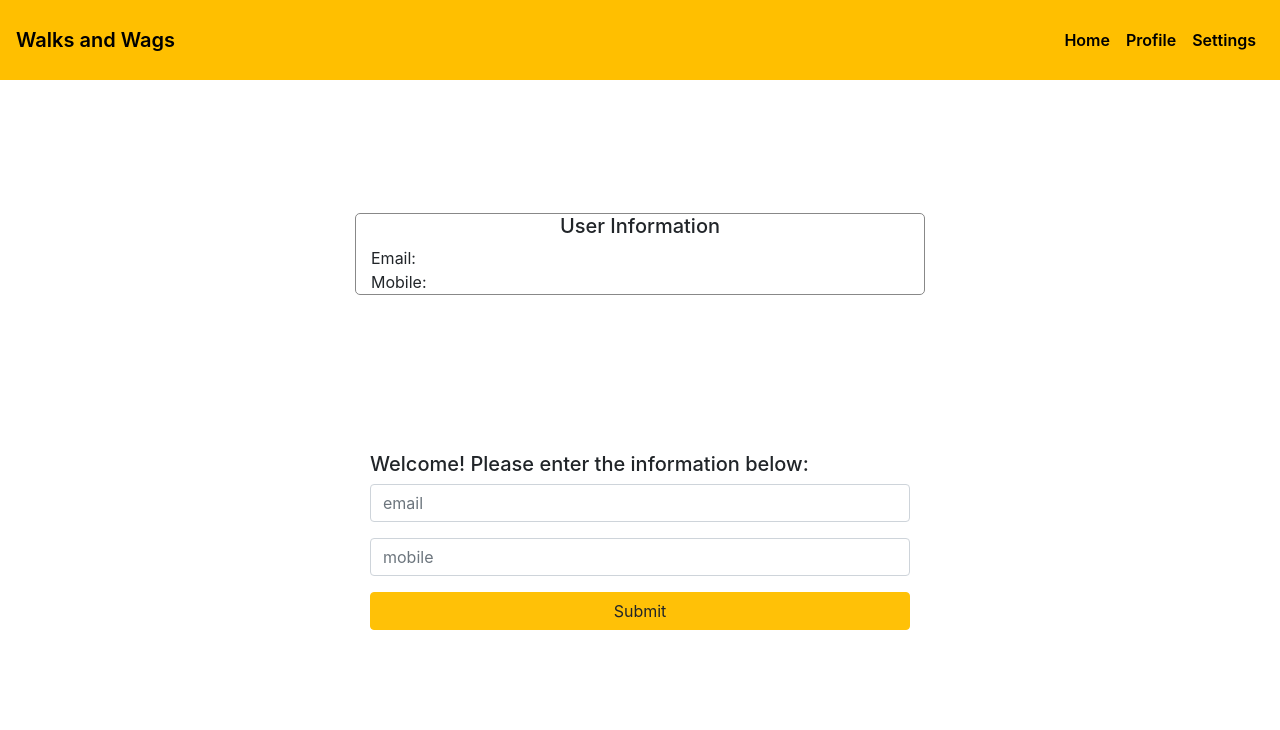
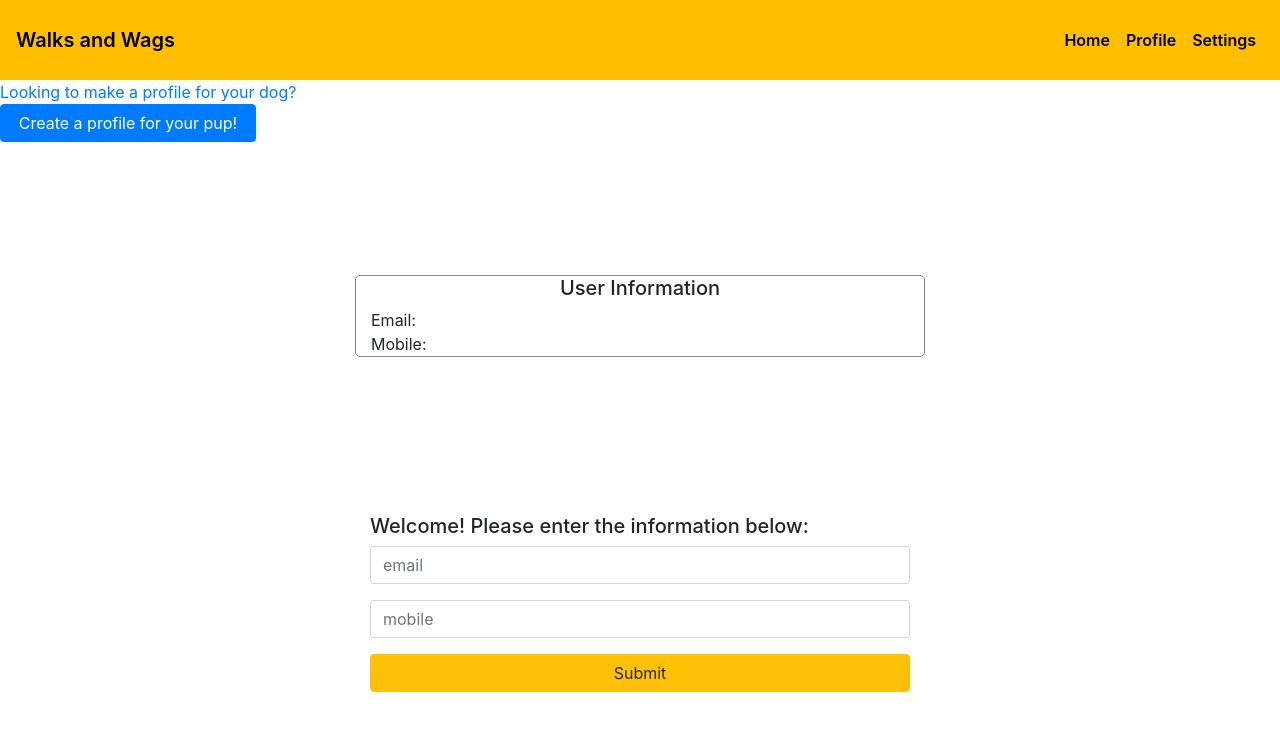
Before and after one commit to lisseteventura/Walks-and-wags, a React (Create React App) app in the folder walks_and_wags_react/walks-and-wags-web/: page /settings in a window 1280 px wide. Shown: the top 730 px of the page. Built offline with nearby package versions, Linux system fonts and the light colour scheme; no server answers.

Commit message:
user can create the dog profile

```diff
--- a/walks_and_wags_react/walks-and-wags-web/src/Settings.js
+++ b/walks_and_wags_react/walks-and-wags-web/src/Settings.js
@@ -2,6 +2,7 @@ import React, { Component } from "react";
 import { Row, Col } from "reactstrap";
 import { Layout } from "./components/Layout.js";
 import CreateProfile from "./components/CreateProfile.js";
+import CreateDogProfile from "./components/CreateDogProfile.js";
 
 class Settings extends Component {
   constructor(props) {
@@ -11,7 +12,12 @@ class Settings extends Component {
       email: "",
       displayEmail: "",
       displayMobile: "",
-      buttonClicked: false
+      buttonClicked: false,
+      name: "",
+      age: "",
+      gender: "",
+      description: "",
+      favTreat: ""
     };
   }
 
@@ -65,6 +71,38 @@ class Settings extends Component {
       .catch(err => console.log(err));
   };
 
+  submitDogProfile = () => {
+    console.log("SUBMIT");
+    console.log(this.state.email, this.state.mobile);
+    fetch("http://localhost:8080/dog/create", {
+      method: "post",
+      headers: {
+        Authorization: "Bearer " + localStorage.getItem("user"),
+        "Content-Type": "application/json"
+      },
+      body: JSON.stringify({
+        name: this.state.name,
+        age: this.state.age,
+        gender: this.state.gender,
+        description: this.state.description,
+        favTreat: this.state.favTreat
+      })
+    })
+      .then(res => res.json())
+      .then(res => {
+        console.log(res);
+        this.setState({
+          name: "",
+          age: "",
+          gender: "",
+          description: "",
+          favTreat: ""
+        });
+        console.log("ayyyyy");
+      })
+      .catch(err => console.log(err));
+  };
+
   handleEmailChange = e => {
     this.setState({
       email: e.target.value
@@ -75,10 +113,49 @@ class Settings extends Component {
       mobile: e.target.value
     });
   };
+  handleNameChange = e => {
+    this.setState({
+      name: e.target.value
+    });
+  };
+  handleAgeChange = e => {
+    this.setState({
+      age: e.target.value
+    });
+  };
+  handleGenderChange = e => {
+    this.setState({
+      gender: e.target.value
+    });
+  };
+  handleDescChange = e => {
+    this.setState({
+      description: e.target.value
+    });
+  };
+  handleFavTreatChange = e => {
+    this.setState({
+      favTreat: e.target.value
+    });
+  };
 
   render() {
     return (
       <div>
+        <a href="#">Looking to make a profile for your dog?</a>
+        <CreateDogProfile
+          name={this.state.name}
+          age={this.state.age}
+          gender={this.state.gender}
+          description={this.state.description}
+          favTreat={this.state.favTreat}
+          submitDogProfile={this.submitDogProfile}
+          handleNameChange={this.handleNameChange}
+          handleAgeChange={this.handleAgeChange}
+          handleGenderChange={this.handleGenderChange}
+          handleDescChange={this.handleDescChange}
+          handleFavTreatChange={this.handleFavTreatChange}
+        />
         <Layout>
           <div style={{ width: "100%", margin: "12% auto" }}>
             <Row>
--- /dev/null
+++ b/walks_and_wags_react/walks-and-wags-web/src/components/CreateDogProfile.js
@@ -0,0 +1,84 @@
+import React, { useState } from "react";
+import {
+  Button,
+  Modal,
+  ModalHeader,
+  ModalBody,
+  ModalFooter,
+  FormGroup,
+  Input
+} from "reactstrap";
+
+const CreateDogProfile = props => {
+  const { className } = props;
+
+  const [modal, setModal] = useState(false);
+
+  const toggle = () => setModal(!modal);
+
+  return (
+    <div>
+      <Button
+        color="primary"
+        onClick={toggle}
+        style={{ width: "20%", height: "50%" }}
+      >
+        Create a profile for your pup!
+      </Button>
+      <Modal isOpen={modal} toggle={toggle} className={className}>
+        <ModalHeader toggle={toggle}>Pups Profile</ModalHeader>
+        <ModalBody>
+          <form onSubmit={e => props.submitSignUp(e)}>
+            <FormGroup>
+              <p>Please enter required fields.</p>
+              <Input
+                type="text"
+                placeholder="name"
+                value={props.name}
+                onChange={props.handleNameChange}
+              />
+              <br />
+              <Input
+                type="text"
+                placeholder="age"
+                value={props.age}
+                onChange={props.handleAgeChange}
+              />
+              <br />
+              <Input
+                type="text"
+                placeholder="gender"
+                value={props.gender}
+                onChange={props.handleGenderChange}
+              />
+              <br />
+              <Input
+                type="text"
+                placeholder="Give us a quick bio about your pup...what do they like to do"
+                value={props.description}
+                onChange={props.handleDescChange}
+              />
+              <br />
+              <Input
+                type="text"
+                placeholder="What's their favorite treat?"
+                value={props.favTreat}
+                onChange={props.handleFavTreatChange}
+              />
+            </FormGroup>
+          </form>
+        </ModalBody>
+        <ModalFooter>
+          <Button color="primary" onClick={props.submitDogProfile}>
+            Do Something
+          </Button>{" "}
+          <Button color="secondary" onClick={toggle}>
+            Cancel
+          </Button>
+        </ModalFooter>
+      </Modal>
+    </div>
+  );
+};
+
+export default CreateDogProfile;
```
Also changed, not shown: walks_and_wags_react/walks-and-wags-web/src/components/NavigationBar.js (+6 -1 lines).
